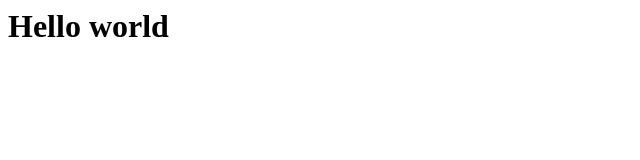
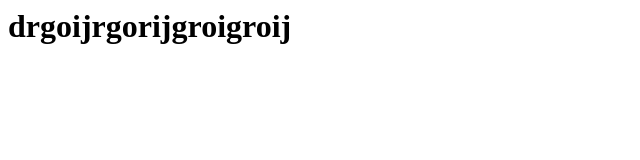
Before and after one commit to DmitryQA29/site, a plain HTML site: page index.html in a window 1280 px wide. Shown: the whole page, without its empty margins (0-640 px from the left). Drawn offline with Linux system fonts and the light colour scheme.

Commit message:
third commit

```diff
--- a/index.html
+++ b/index.html
@@ -1,3 +1,3 @@
 
 <!-- saved from url=(0024)file:///G:/QA/index.html -->
-<html><head><meta http-equiv="Content-Type" content="text/html; charset=windows-1251"></head><body><h1></h1><h1>Hello world</h1></body></html>
+<html><head><meta http-equiv="Content-Type" content="text/html; charset=windows-1251"></head><body><h1></h1><h1>drgoijrgorijgroigroij</h1></body></html>
```
